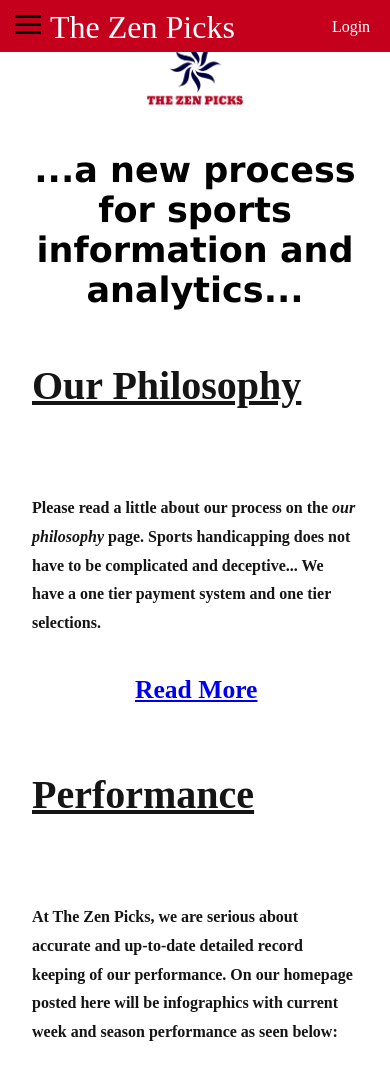
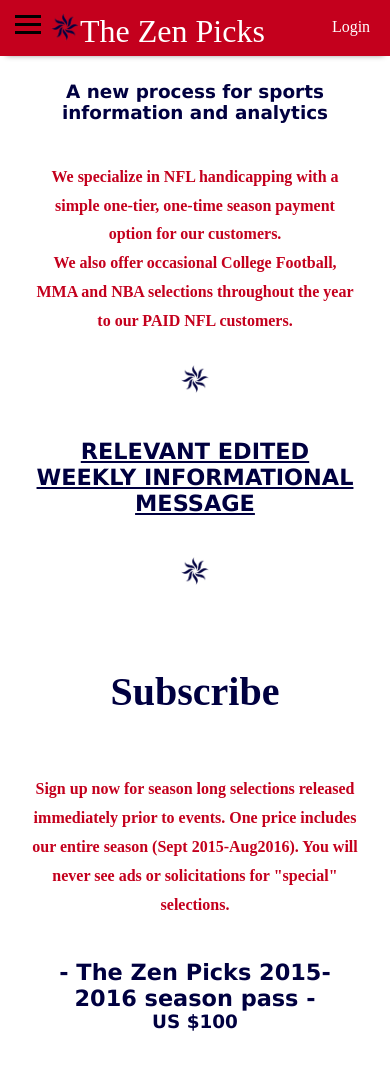
Before and after one commit to krs0013/The-Zen-Picks, a PHP site: page / in a window 390 px wide. Shown: the top 1072 px of the page. Run offline with PHP 8.4, Linux system fonts and the light colour scheme; some libraries are stand-ins or nearby versions; grey boxes are pictures that could not be loaded.

Commit message:
Updated the design to the main page.  Got the login_setup to work from specific path.  Added login_setup checks to see if everything matches up before creating user.  Took away 3-column feature.

```diff
--- a/admin/settings.php
+++ /dev/null
@@ -1,4 +0,0 @@
-<?php
-// Semaphores used to prevent access
-define('GRANTED',0);
-?>
--- a/css/style.css
+++ b/css/style.css
@@ -150,6 +150,9 @@ header {
   font-size: 30px;
   line-height: 30px;
   z-index: 2;
+  -webkit-box-shadow: 0 5px 6px -6px grey;
+     -moz-box-shadow: 0 5px 6px -6px grey;
+          box-shadow: 0 5px 6px -6px grey;
 }
 
 
@@ -165,17 +168,28 @@ h2 {
   font-family: Copperplate, Verdana;
   font-weight: normal;
   /*color: rgb(13,85,135);*/
-  font-size: 35px;
+  font-size: 225%;
   /* color: #7f7f7f; */
   /*color: #666;*/
   font-weight: 100;
   margin-top: 40px;
   margin-bottom: 40px;
   text-align: center;
+  color: #000040;
 }
 
 h3 {
   font-family: Copperplate, Verdana;
+  font-weight: normal;
+  /*color: rgb(13,85,135);*/
+  font-size: 175%;
+  /* color: #7f7f7f; */
+  /*color: #666;*/
+  font-weight: 100;
+  margin-top: 40px;
+  margin-bottom: 40px;
+  text-align: center;
+  color: #000040;
 }
 
 .zenPicks_title {
@@ -204,13 +218,13 @@ p {
   font-family: Copperplate;
   font-size: 16px;
   line-height: 1.8em;
-  color: #151515;
+  color: #c4001d;
   margin-bottom: 1.8em;
 }
 
 p, header {
   font-family: Copperplate;
-  color: #151515;
+  color: #c4001d;
 }
 
 ul {
@@ -292,10 +306,19 @@ table {
   max-height: 40%;
 }
 
+.section_title {
+  font-family: Copperplate;
+  font-size: 250%;
+  color: #000040;
+  text-align: center;
+  margin-top: 60px;
+  margin-bottom: 60px;
+}
+
 
 @media (min-width: 900px) {
 
-  #columns {
+/*  #columns {
     -moz-column-count: 3;
     -moz-column-gap: 1em;
     -moz-column-rule: 1px solid black;
@@ -305,14 +328,14 @@ table {
     display: block;
     margin-top: 20px;
     margin-bottom: 80px;
-  }
+  }*/
 
-  .column_attributes {
+/*  .column_attributes {
     text-align: center;
     padding-left: 0.75%;
     padding-right: 0.75%;
     vertical-align: middle;
-  }
+  }*/
 
   #footer {
     -moz-column-count: 4;
@@ -365,6 +388,15 @@ table {
   .site-wrap {
     padding: 2em;
   }
+
+  h2 {
+    font-size: 140%;
+  }
+
+  h3 {
+    font-size: 115%;
+    margin-top: 15%;
+  }
 }
 
 
@@ -379,4 +411,13 @@ table {
     font-size: 180%;
     padding-top: 3%;
   }
+
+  h2 {
+    font-size: 130%;
+  }
+
+  h3 {
+    font-size: 100%;
+    margin-top: 25%;
+  }
 }
--- a/nonmember.html
+++ b/nonmember.html
@@ -12,7 +12,7 @@
 
 	<body>
 	   <header class="zenPicks_title">
-	   		The Zen Picks
+	   		<img src="images/spiral.png" style="height: auto; max-width: 30px;">The Zen Picks
 	   		<a href="http://thezenpicks.com/login"><span class="smallText" >Login</span></a>
 	   </header>
 		<ul class="navigation">
@@ -28,7 +28,7 @@
 		    <br>
 		    <br>
 		    <li class="nav-item"><a href="http://thezenpicks.com/">Home</a></li>
-		    <li class="nav-item"><a href="http://thezenpicks.com/philosophy.php">Philosophy</a></li>
+		    <li class="nav-item"><a href="http://thezenpicks.com/philosophy.php">Our Philosophy</a></li>
 		    <li class="nav-item"><a href="http://thezenpicks.com/performance.php">Performance</a></li>
 		    <li class="nav-item"><a href="http://thezenpicks.com/subscribe.php">Subscribe</a></li>
 		    <hr>
@@ -41,20 +41,122 @@
 
 		<div class="site-wrap">
 
-	    <div class="top_image">
+<!-- 	    <div class="top_image">
 	    	<img src="images/spiral_with_title.png" style="height: auto; max-width: 30%;">
+	    </div> -->
+
+	    <h3><center><b>A new process for sports information and analytics<b></center></h3>
+
+	    <p style="text-align: center;">
+	    	We specialize in NFL handicapping with a simple one-tier, one-time season payment option for our customers.<br>
+			We also offer occasional College Football, MMA and NBA selections throughout the year to our PAID NFL customers.
+	    </p>
+
+	    <!-- DIVIDER SPIRAL -->
+	    <div style="text-align: center;">
+	    	<img src="images/spiral.png" style="height: auto; max-width: 30px;">
 	    </div>
 
-	    <h2><center><b>...a new process for sports information and analytics...<b></center></h2>
+	    <h2><center><b><u>RELEVANT EDITED WEEKLY INFORMATIONAL MESSAGE</u><b></center></h2>
 
-<!-- 	    <div class="top_image">
-	    	<img src="images/hashtags.png">
-	    </div> -->
+	    <!-- DIVIDER SPIRAL -->
+	    <div style="text-align: center;">
+	    	<img src="images/spiral.png" style="height: auto; max-width: 30px;">
+	    </div>
+	    <br>
 
-	    <div id="columns" style="margin-top:7%;">
+
+	    <div class="section_title">
+	    	<!-- <a href="http://thezenpicks.com/subscribe.php">Subscribe</a> -->
+	    	Subscribe
+	    </div>
+	    <div>
+	    	<p style="text-align: center;">
+	    		Sign up now for season long selections released immediately prior to events.
+	    		One price includes our entire season (Sept 2015-Aug2016).
+	    		You will never see ads or solicitations for "special" selections.
+
+	    		<h2 style="margin-bottom:0px;"><b>- The Zen Picks 2015-2016 season pass -<b></h2>
+	    		<h3 style="margin-top:0px;"><b>US $100<b></h3>
+	    		<center>
+				<form action="https://www.paypal.com/cgi-bin/webscr" method="post" target="_top">
+					<input type="hidden" name="cmd" value="_s-xclick">
+					<input type="hidden" name="hosted_button_id" value="R7TBQ4CLNKJS2">
+					<input type="image" src="https://www.paypalobjects.com/en_US/i/btn/btn_buynowCC_LG.gif" border="0" name="submit" alt="PayPal - The safer, easier way to pay online!">
+					<img alt="" border="0" src="https://www.paypalobjects.com/en_US/i/scr/pixel.gif" width="1" height="1">
+				</form>
+				</center>
+	    	</p>
+	    </div>
+
+	    <!-- DIVIDER SPIRAL -->
+	    <div style="text-align: center; margin-top:60px;">
+	    	<img src="images/spiral.png" style="height: auto; max-width: 30px;">
+	    </div>
+	    <br>
+
+	    <div class="section_title">
+	    	<!-- <a href="http://thezenpicks.com/subscribe.php">Subscribe</a> -->
+	    	Performance
+	    </div>
+	    <div>
+	    	<p style="text-align: center;">
+	    		At THE ZEN PICKS we are serious about accurate and up-to-date detailed record keeping of our performance to our customers.
+	    		Below you will find throughout the season weekly updated informational graphics on our performance.
+	    		Please follow the above link for more detailed current and past performance!
+		    	<br>
+		    	<center><img src="images/fullsizerender_graph.png" style="height: auto; max-width: 70%;"/></center>
+		    	<br>
+		    	<center><img src="images/fullsizerender_winlosspush.png" style="height: auto; max-width: 70%;"/></center>
+	    	</p>
+	    </div>
+
+	    <!-- DIVIDER SPIRAL -->
+	    <div style="text-align: center;">
+	    	<img src="images/spiral.png" style="height: auto; max-width: 30px;">
+	    </div>
+	    <br>
+
+	    <div class="section_title">
+	    	<!-- <a href="http://thezenpicks.com/subscribe.php">Subscribe</a> -->
+	    	Our Philosophy
+	    </div>
+	    <div>
+	    	<p style="text-align: center;">
+	    		We aim to simplify the fee for service sports handicapping experience in every way for our customers.
+	    		Purchasing sports information does NOT have to be confusing or deceptive.
+	    		Please read more about our process!
+	    	</p>
+	    </div>
+
+	    <!-- DIVIDER SPIRAL -->
+	    <div style="text-align: center; margin-top:60px;">
+	    	<img src="images/spiral.png" style="height: auto; max-width: 30px;">
+	    </div>
+	   </div>
+	</body>
+
+
+</html>
+
+
+
+
+
+
+
+
+
+
+
+<!-- THIS IS THE OLD 3-COLUMN FORMATE -->
+
+
+
+<!-- <div id="columns" style="margin-top:7%;">
 
 	<!-- This is the code for the columns.-->
-		    <div class="column_attributes">
+<!--     <div class="column_attributes">
 	    <p style="font-size: 250%;"><u>Our Philosophy</u></p>
 	    <p>
 	    	Please read a little about our process on the <i>our philosophy</i> page. Sports handicapping does not have to be complicated and deceptive... We have a one tier payment system and one tier selections.
@@ -64,9 +166,9 @@
 
     <div class="column_attributes">
     	<p style="font-size: 250%;"><u>Performance</u></p>
-			    <p>
+	    <p> -->
 	    	<!-- <center><img src="images/graph.png"/></center> -->
-			    	<p>
+<!-- 	    	<p>
 		    	At The Zen Picks, we are serious about accurate and up-to-date detailed record keeping of our performance.  On our homepage posted here will be infographics with current week and season performance as seen below:
 		    	<br>
 		    	<center><img src="images/fullsizerender_graph.png" style="height: auto; max-width: 70%;"/></center>
@@ -89,21 +191,22 @@
 		    	<br>
 		    	Pass $50
 		    	<br>
-
+ -->
 		    	<!-- PAYPAL BUTTON -->
-				    	<center>
-						<!-- 	<form action="https://www.paypal.com/cgi-bin/webscr" method="post" target="_top">
+<!-- 		    	<center>
+					<form action="https://www.paypal.com/cgi-bin/webscr" method="post" target="_top">
 						<input type="hidden" name="cmd" value="_s-xclick">
 						<input type="hidden" name="hosted_button_id" value="ZVMDP2FU4R66C">
 						<input type="image" src="https://www.paypalobjects.com/en_US/i/btn/btn_subscribeCC_LG.gif" border="0" name="submit" alt="PayPal - The safer, easier way to pay online!">
 						<img alt="" border="0" src="https://www.paypalobjects.com/en_US/i/scr/pixel.gif" width="1" height="1">
-							</form> -->
+					</form>
 					<form action="https://www.paypal.com/cgi-bin/webscr" method="post" target="_top">
 						<input type="hidden" name="cmd" value="_s-xclick">
 						<input type="hidden" name="hosted_button_id" value="R7TBQ4CLNKJS2">
 						<input type="image" src="https://www.paypalobjects.com/en_US/i/btn/btn_buynowCC_LG.gif" border="0" name="submit" alt="PayPal - The safer, easier way to pay online!">
 						<img alt="" border="0" src="https://www.paypalobjects.com/en_US/i/scr/pixel.gif" width="1" height="1">
 					</form>
+
 		    	</center>
 		    	<br>
 				<a class="twitter-timeline"  href="https://twitter.com/thezenpicks" data-widget-id="620428907989368832" width="70%" height="400">
@@ -127,9 +230,4 @@
 	    	</p>
 	    </p>
     </div>
-		</div>
-	   </div>
-	</body>
-
-
-</html>
+</div> -->
```
Also changed, not shown: login_setup/create_user.php (+58 -11 lines), login_setup/index.php (+11 -38 lines), successful_checkout.php (renamed from successful_checkout.html, +11 -1 lines), unsuccessful_checkout.php (line endings or trailing spaces), 1 other file. Lines whose indentation alone changed are shown as unchanged.
